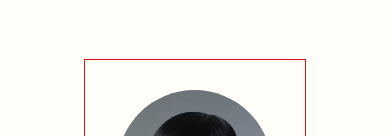
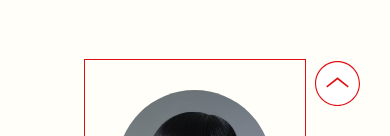
Before and after one commit to MarthaChakhaia/Project-N1, a plain HTML site: page services/services.html in a window 390 px wide. Shown: the part 708-844 px from the top of the page. Drawn offline with nearby package versions, Linux system fonts and the light colour scheme; files that its build step writes are made by us from their sources; a web font is replaced by a local one.

Commit message:
Added back-to-top button

```diff
--- a/responsive.css
+++ b/responsive.css
@@ -323,6 +323,10 @@
     .labelForBurger{
         right: -20px;
     }
+
+    .back2Top{
+        display: flex;
+    }
 }
 
 @media screen and (max-width: 490px) {
@@ -384,7 +388,7 @@
 }
 
 .footL{
-    width: 73%;
+    width: 63%;
 }
 
 .footH2 h2{
--- a/services/services.html
+++ b/services/services.html
@@ -79,7 +79,19 @@
                 </a>
             </nav>
         </div>
-        </header>
+    </header>
+
+        <div class="back2Top">
+            <a href="#Main">
+                <svg class="arrow" preserveAspectRatio="xMidYMid meet" data-bbox="20 20 160 160" xmlns="http://www.w3.org/2000/svg" viewBox="20 20 160 160" height="100%" width="100%" data-type="color" role="presentation" aria-hidden="true" aria-label="">
+            <g fill-rule="evenodd">
+                <path fill-rule="nonzero" fill="#ffffff" d="M180 100c0 44.183-35.817 80-80 80s-80-35.817-80-80 35.817-80 80-80 80 35.817 80 80z" data-color="1"></path>
+                <path fill="#e01013" d="M63.412 114L60 109.649 100.034 78 140 109.652 136.584 114l-36.55-28.3L63.412 114z" data-color="2"></path>
+                <path fill-rule="nonzero" fill="#e01013" d="M100 24c-41.974 0-76 34.026-76 76s34.026 76 76 76 76-34.026 76-76-34.026-76-76-76zm0-4c44.183 0 80 35.817 80 80s-35.817 80-80 80-80-35.817-80-80 35.817-80 80-80z" data-color="3"></path>
+            </g>
+                </svg>
+            </a>
+            </div>
 
     <main id="Main" data-aos="fade-in" data-aos-easing="ease-in-back" data-aos-duration="1000">
         <div class="mainServices">
--- a/style.css
+++ b/style.css
@@ -23,6 +23,22 @@ html{
 
 body{
     background-color: var(--mainColor2);
+}
+
+.back2Top{
+    display: none;
+    position: fixed;
+    width: 45px;
+    height: 45px;
+    border-radius: 50%;
+    bottom: 30px;
+    right: 30px;
+    background-color: var(--mainColor3);
+    z-index: 1000;
+}
+
+.back2Top a{
+    cursor: pointer;
 }
 
 header{
```
Also changed, not shown: index.html (+12 -0 lines).
